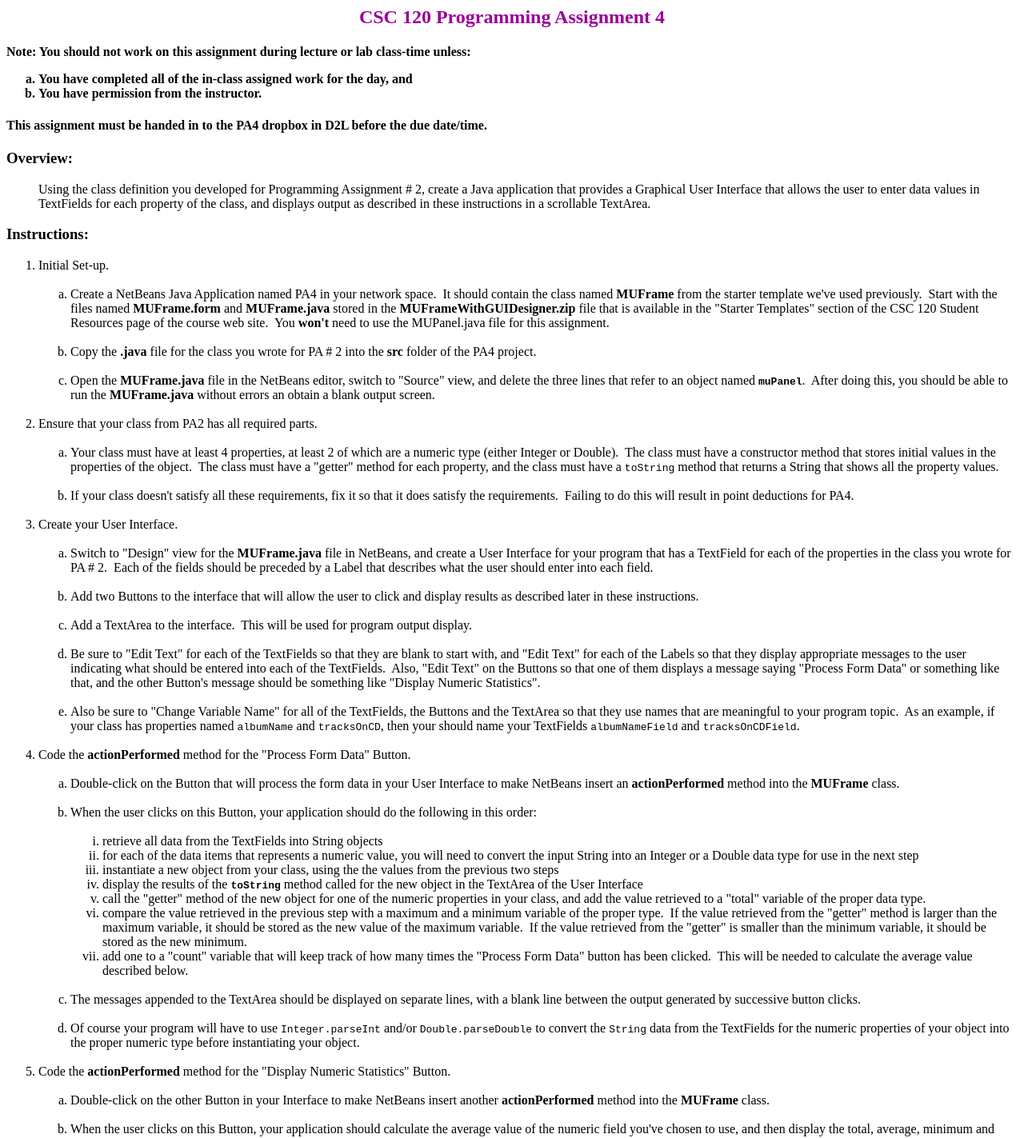
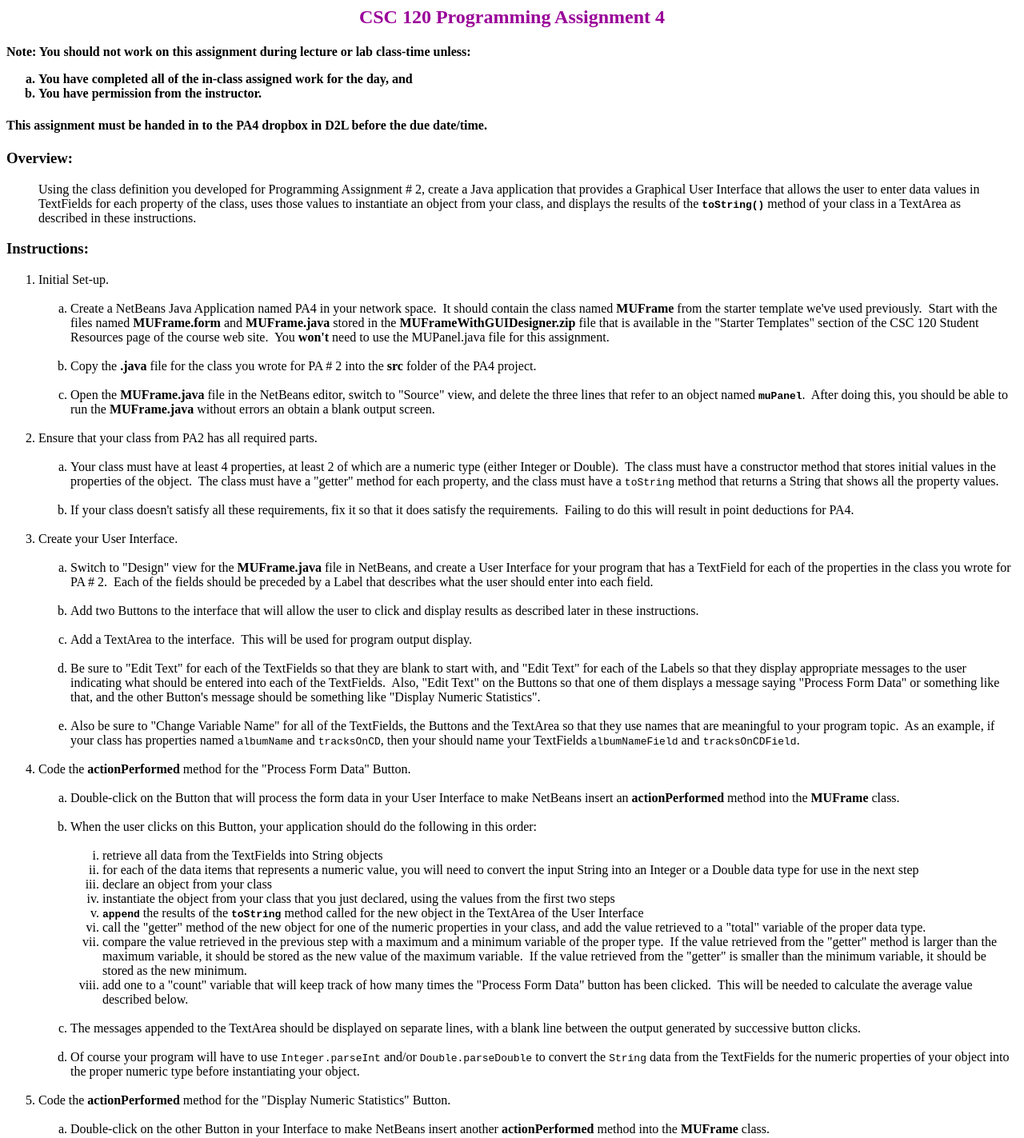
Before and after one commit to cs-courses-mountunion/CSC120Fall2022, a plain HTML site: page PAs/PA4/index.html in a window 1280 px wide. Shown: the top 1423 px of the page at 80% size. Drawn offline with Linux system fonts and the light colour scheme.

Commit message:
Add files via upload

```diff
--- a/PAs/PA4/index.html
+++ b/PAs/PA4/index.html
@@ -23,8 +23,10 @@
 		<blockquote>
     		Using the class definition you developed for Programming Assignment # 2, create a Java
 			application that provides a Graphical User Interface that allows the user to enter
-			data values in TextFields for each property of the class, and displays output as described
-			in these instructions in a scrollable TextArea.
+			data values in TextFields for each property of the class, uses those values to instantiate
+			an object from your class, and displays the results of the <b><code>toString()</code></b>
+			method of your class in a TextArea as described
+			in these instructions.
 		</blockquote>
 
         <h3>Instructions:</h3>
@@ -104,8 +106,9 @@
     					<ol type="i">
 						  <li> retrieve all data from the TextFields into String objects </li>
 						  <li> for each of the data items that represents a numeric value, you will need to convert the input String into an Integer or a Double data type for use in the next step</li>
-						  <li> instantiate a new object from your class, using the the values from the previous two steps</li>
-						  <li> display the results of the <code><b>toString</b></code> method called for the new object in the TextArea of the User Interface</li>
+						  <li> declare an object from your class</li>
+						  <li> instantiate the object from your class that you just declared, using the values from the first two steps</li>
+						  <li> <code><b>append</b></code> the results of the <code><b>toString</b></code> method called for the new object in the TextArea of the User Interface</li>
 						  <li> call the "getter" method of the new object for one of the numeric properties in your class, and add the value retrieved
 						       to a "total" variable of the proper data type.</li>
 						  <li> compare the value retrieved in the previous step with a maximum and a minimum
```
Also changed, not shown: PAs/PA4/PA4_rubric.html (+4 -4 lines).
